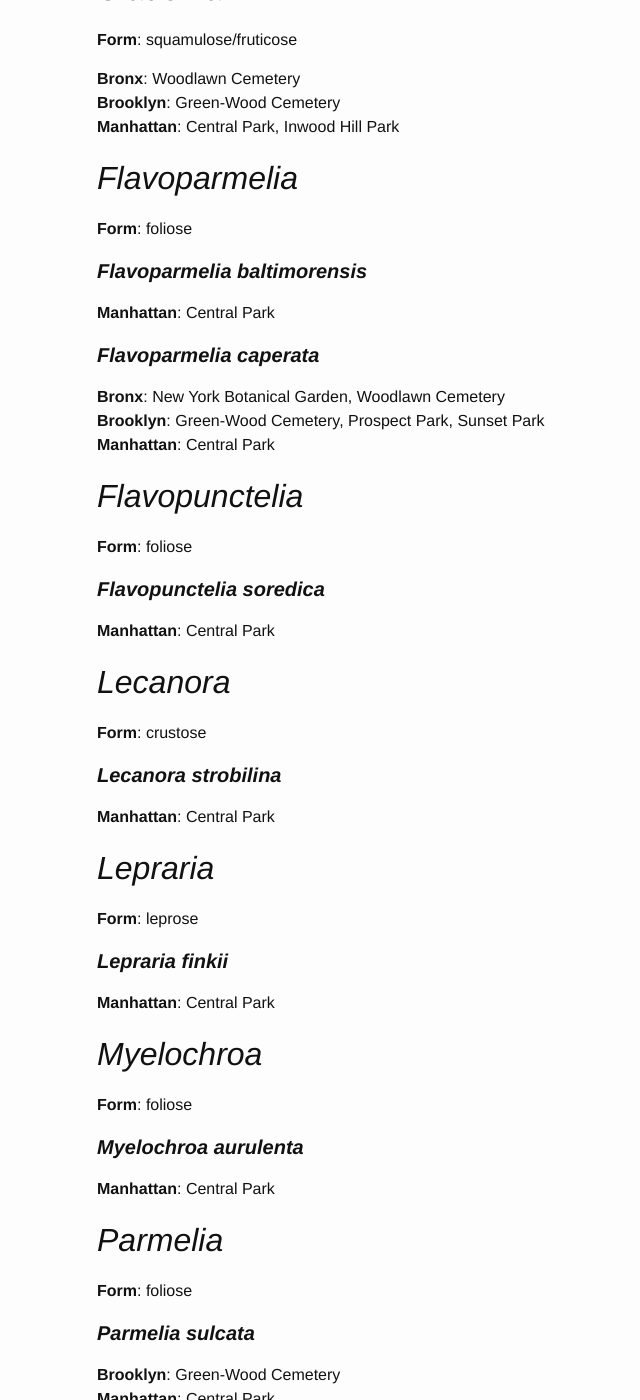
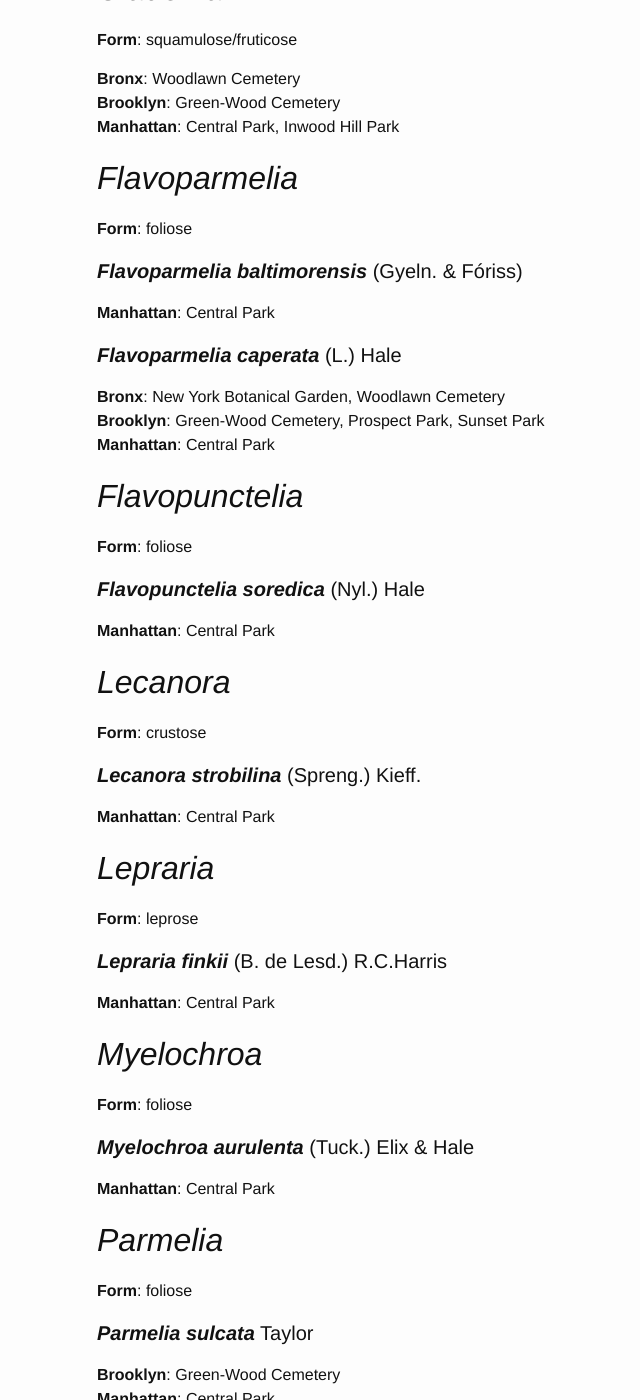
Before and after one commit to lichens-nyc/lichens-nyc.github.io, a Jekyll site: the page built from lichens-nyc.md, in a window 1280 px wide and 1400 px high, scrolled down 805 px. Shown: the whole window, without its empty margins (173-813 px from the left). Built offline with Jekyll 4.4.1, drawn with Linux system fonts in a browser that asks for light colours; some of the changed text lies outside the part shown.

Commit message:
add lichen species authorities

```diff
--- a/_data/lichens-nyc.yaml
+++ b/_data/lichens-nyc.yaml
@@ -2,16 +2,19 @@
   form: crustose
   species:
   - name: fuscata
+    auth: (Schrad.) Th.Fr.
     loc: { MA: [CP] }
 - name: Caloplaca
   form: crustose
   species:
   - name: feracissima
+    auth: H.Magn.
     loc: { MA: [CP] }
 - name: Candelaria
   form: foliose
   species:
   - name: concolor
+    auth: (Dicks.) Stein
     loc: { BX: [NY, WC], BK: [GW, PP, SP], MA: [CP] }
 - name: Cladonia
   form: squamulose/fruticose
@@ -20,68 +23,85 @@
   form: foliose
   species:
   - name: baltimorensis
+    auth: (Gyeln. & Fóriss)
     loc: { MA: [CP] }
   - name: caperata
+    auth: (L.) Hale
     loc: { BX: [NY, WC], BK: [GW, PP, SP], MA: [CP] }
 - name: Flavopunctelia
   form: foliose
   species:
   - name: soredica
+    auth: (Nyl.) Hale
     loc: { MA: [CP] }
 - name: Lecanora
   form: crustose
   species:
   - name: strobilina
+    auth: (Spreng.) Kieff.
     loc: { MA: [CP] }
 - name: Lepraria
   form: leprose
   species:
   - name: finkii
+    auth: (B. de Lesd.) R.C.Harris
     loc: { MA: [CP] }
 - name: Myelochroa
   form: foliose
   species:
   - name: aurulenta
+    auth: (Tuck.) Elix & Hale
     loc: { MA: [CP] }
 - name: Parmelia
   form: foliose
   species:
   - name: sulcata
+    auth: Taylor
     loc: { BK: [GW], MA: [CP] }
 - name: Parmotrema
   form: foliose
   species:
   - name: hypotropum
+    auth: (Nyl.) Hale
     loc: { MA: [CP] }
   - name: perlatum
+    auth: (Huds.) M.Choisy
     loc: { BK: [GW] }
 - name: Phaeophyscia
   form: foliose
   species:
   - name: adiastola
+    auth: (Essl.) Essl.
     loc: { MA: [CP] }
   - name: rubropulchra
+    auth: (Degel.) Essl.
     loc: { MA: [CP] }
 - name: Physcia
   form: foliose
   species:
   - name: adscendens
+    auth: (Fr.) H.Olivier
     loc: { BK: [GW] }
   - name: millegrana
+    auth: Degel.
     loc: { BK: [GW, PP, SP], MA: [CP] }
   - name: stellaris
+    auth: (L.) Nyl.
     loc: { BK: [GW], MA: [CP] }
 - name: Physciella
   form: foliose
   species:
   - name: chloantha
+    auth: (Ach.) Essl.
     loc: { MA: [CP] }
 - name: Punctelia
   form: foliose
   species:
   - name: caseana
+    auth: Lendemer & Hodkinson
     loc: { MA: [CP] }
   - name: rudecta
+    auth: (Ach.) Krog
     loc: { BK: [GW, PP], MA: [CP] }
 - name: Rinodina
   form: crustose
@@ -90,14 +110,17 @@
   form: crustose
   species:
   - name: clavus
+    auth: (DC.) Kremp.
     loc: { MA: [CP] }
 - name: Trapelia
   form: crustose
   species:
   - name: placodioides
+    auth: Coppins & P.James
     loc: { MA: [CP] }
 - name: Xanthoparmelia
   form: foliose
   species:
   - name: plittii
+    auth: (Gyel.) Hale
     loc: { MA: [CP] }
--- a/lichens-nyc.md
+++ b/lichens-nyc.md
@@ -14,7 +14,7 @@ layout:    page
 </p>
 {% if genus.species %}
 {% for species in genus.species %}
-<h4><strong><cite>{{ genus.name }} {{ species.name }}</cite></strong></h4>
+<h4><strong><cite>{{ genus.name }} {{ species.name }}</cite></strong> {{ species.auth }}</h4>
 <p>
   {% for boro in species.loc %}
     {% assign boro_key = boro[0] %}
```
